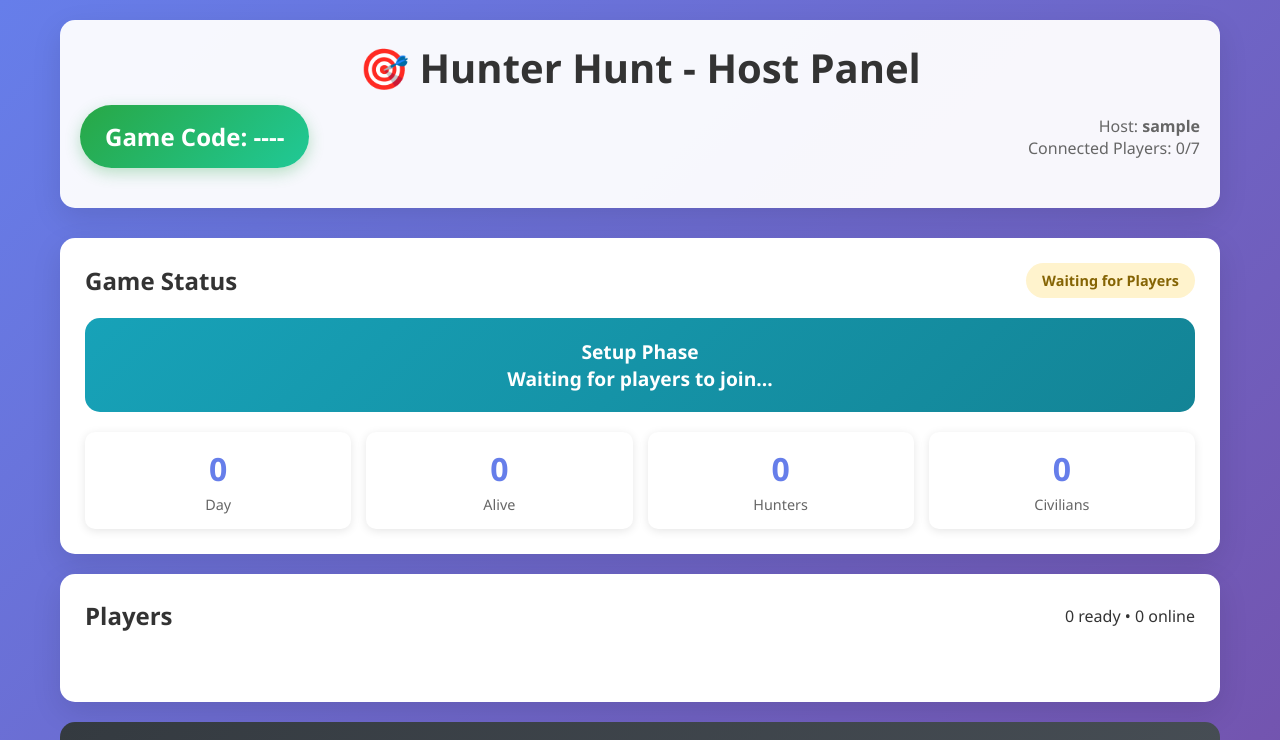
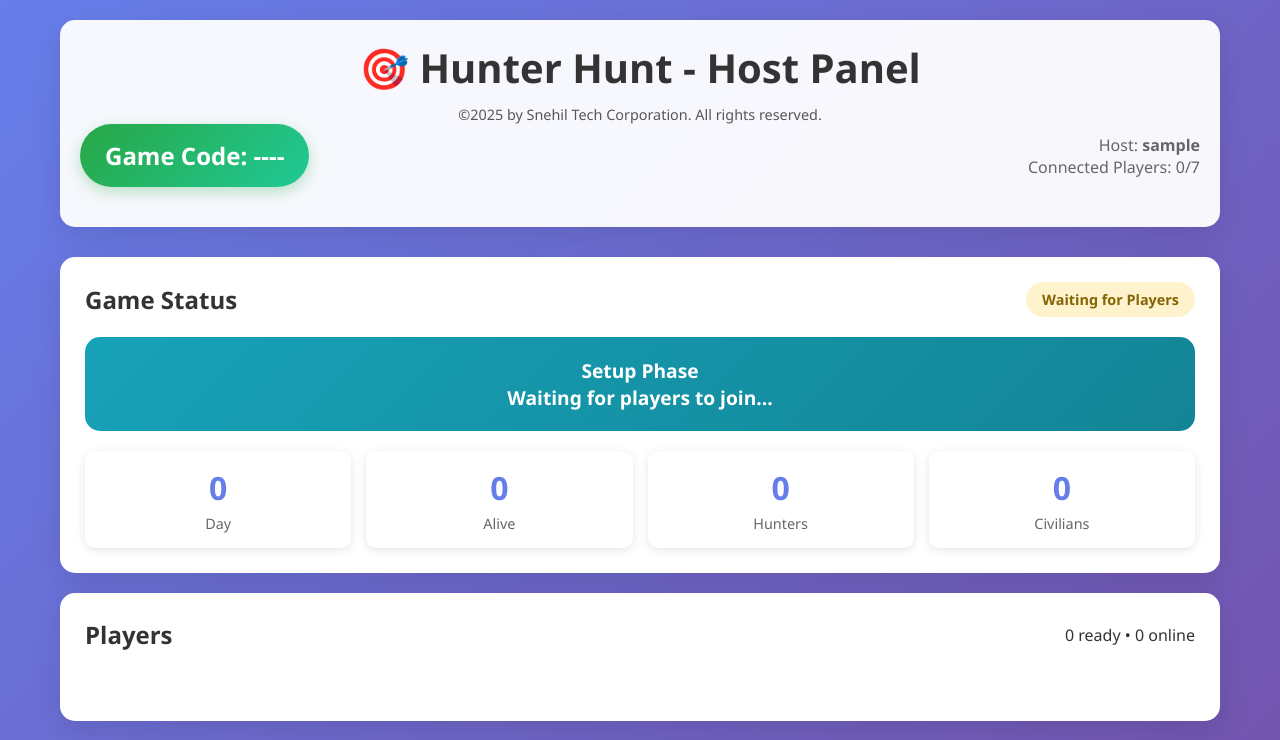
Before and after one commit to mellowsilva/Hunter, a plain HTML site: page game.html in a window 1280 px wide. Shown: the top 740 px of the page. Drawn offline with Linux system fonts and the light colour scheme; no server answers; sample sign-in values are in the browser's storage.

Commit message:
game.html

```diff
--- a/game.html
+++ b/game.html
@@ -383,6 +383,7 @@
         <!-- Header -->
         <div class="header">
             <h1>🎯 Hunter Hunt - Host Panel</h1>
+             <p style="font-size: 0.9rem; color: #5a5555; margin: 0;">©2025 by Snehil Tech Corporation. All rights reserved.</p>
             <div class="host-info">
                 <div class="game-code-display">
                     Game Code: <span id="game-code">----</span>
```
